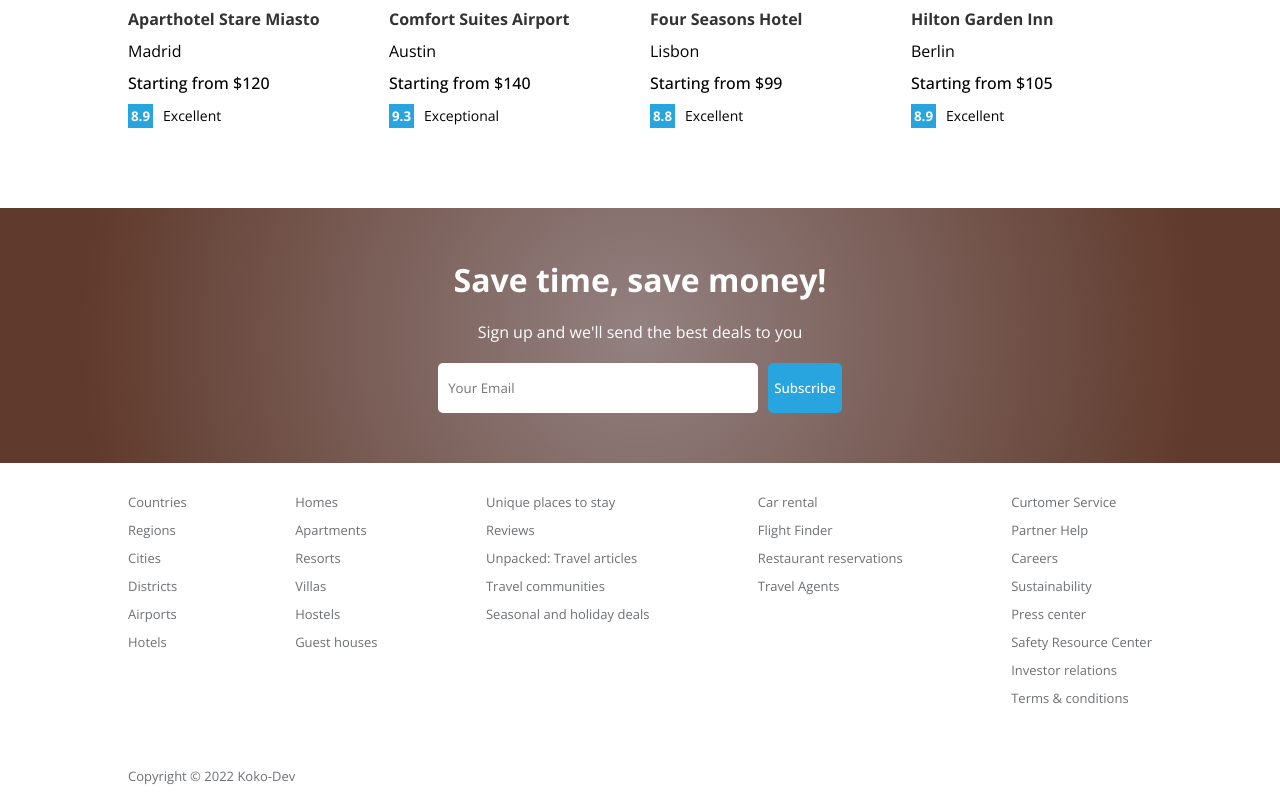
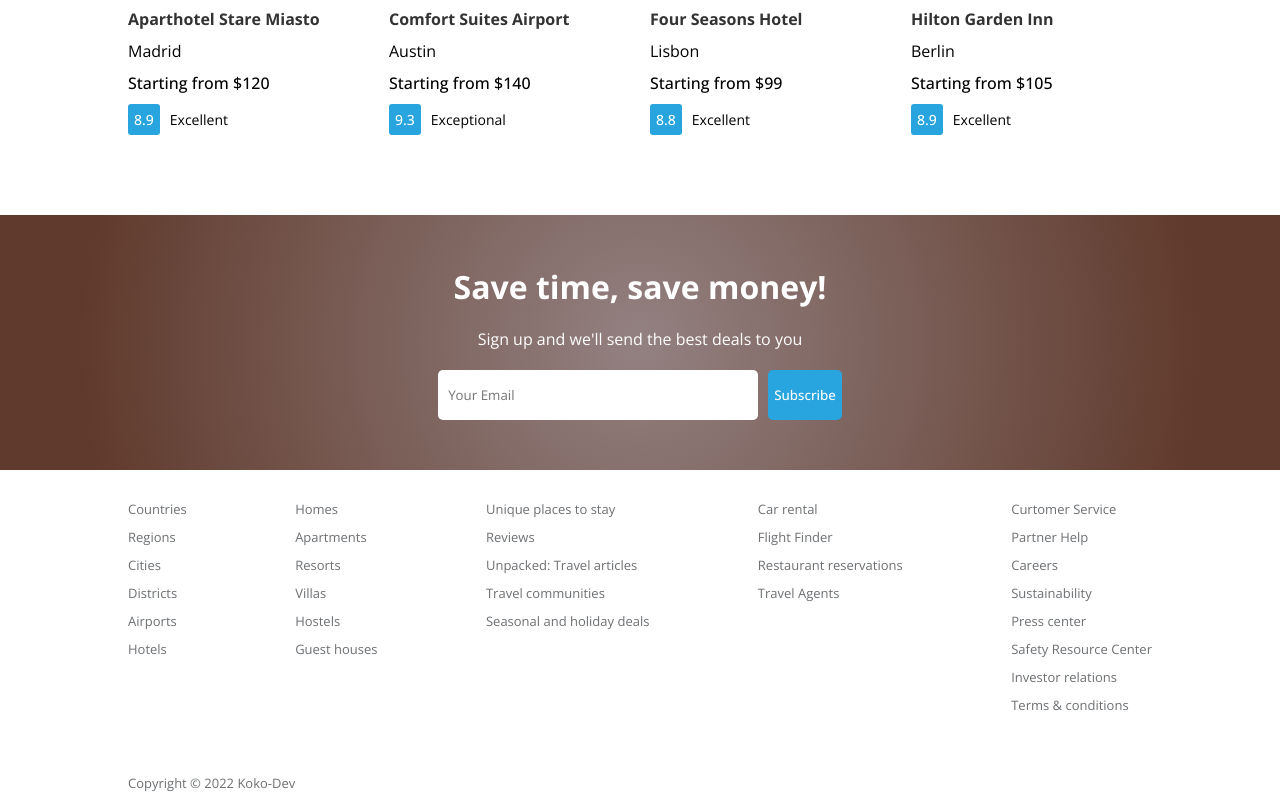
Before and after one commit to Koko-Dev/react-reservation-app, a React (Create React App) app: page / in a window 1280 px wide. Shown: the part 1331-2123 px from the top of the page. Built offline with nearby package versions, Linux system fonts and the light colour scheme.

Commit message:
In featuredProperties.css, add styling to the rating button

```diff
--- a/src/components/featuredProperties/featuredProperties.css
+++ b/src/components/featuredProperties/featuredProperties.css
@@ -36,9 +36,11 @@
 	background-color: #28a4de;
 	color: white;
 	border: none;
-	padding: 3px;
+	padding: 6px;
 	margin-right: 10px;
-	font-weight: bold;
+	font-weight: 500;
+	font-size: 14px;
+	border-radius: 3px;
 }
 
 .fpRating > span {
```
